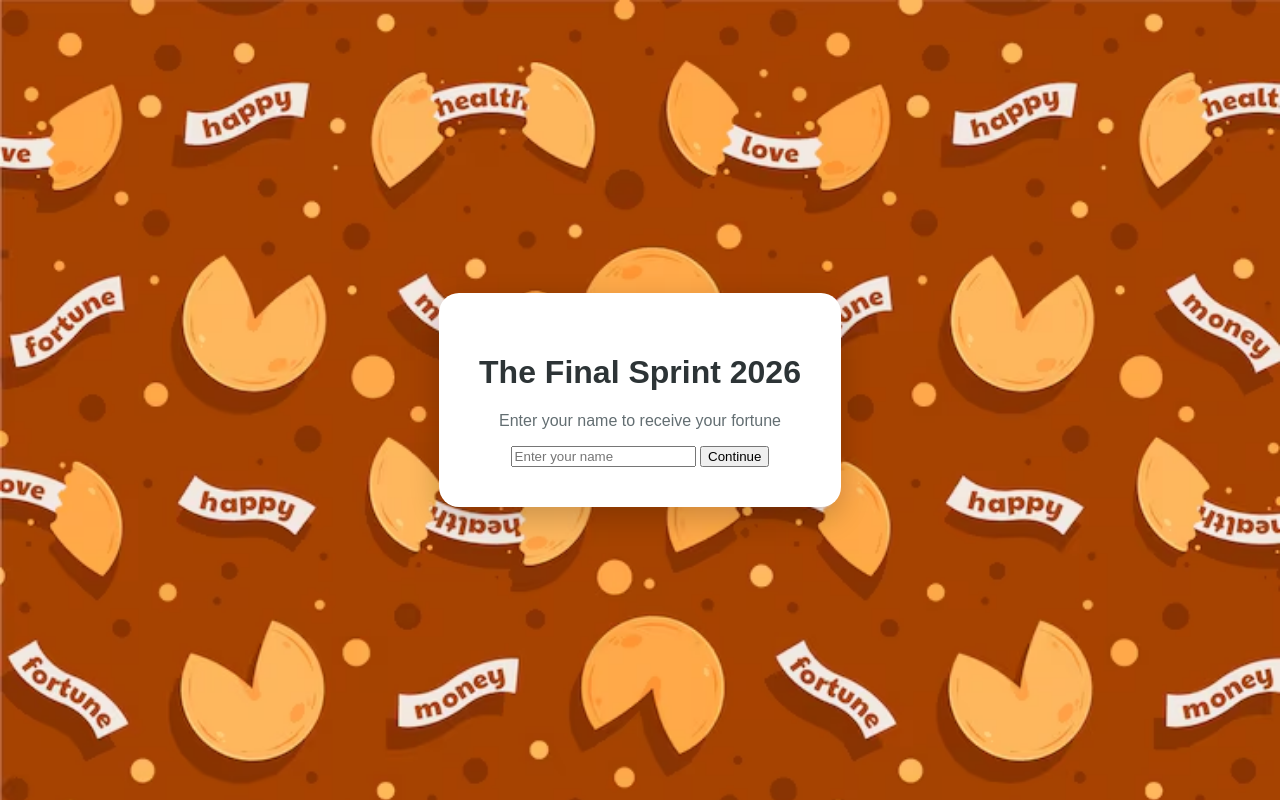
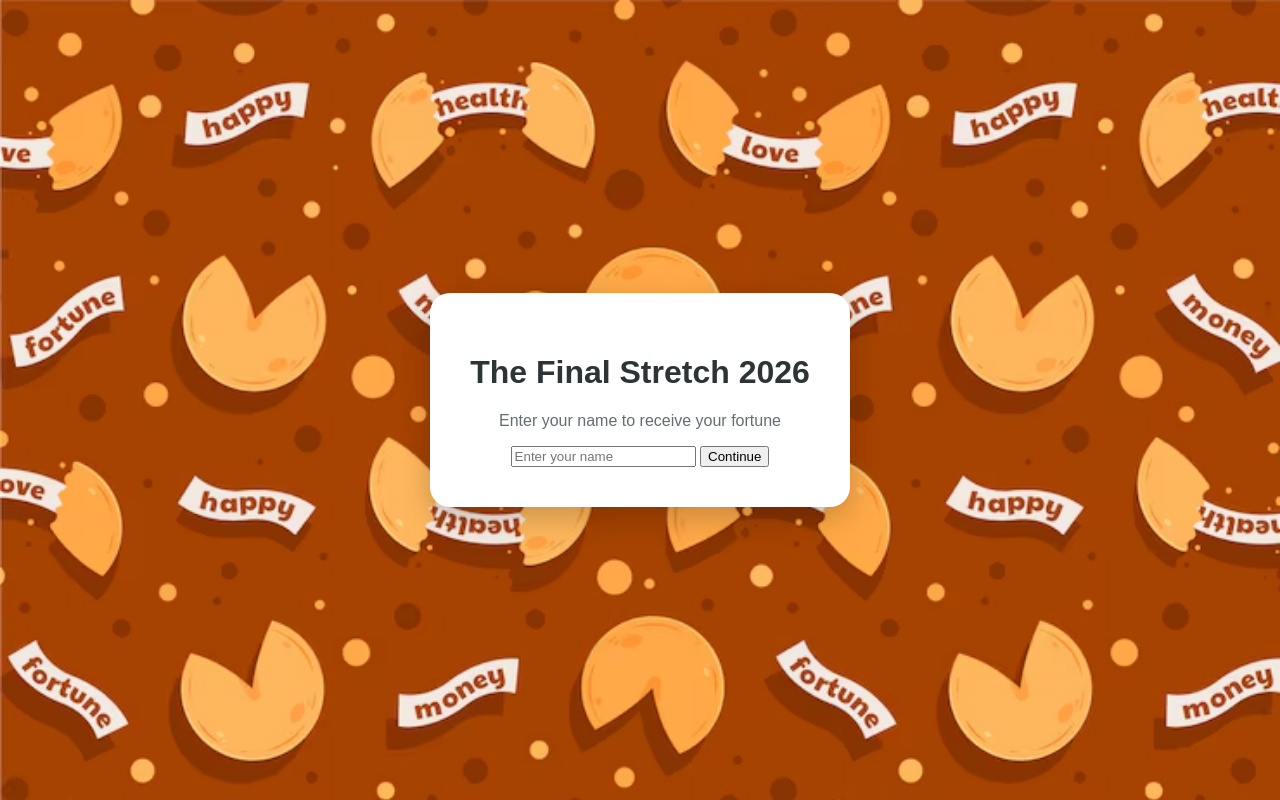
Before and after one commit to rhormillosa1993-lab/the-final-sprint-2026, a plain HTML site: page index.html in a window 1280 px wide. Drawn offline with Linux system fonts and the light colour scheme.

Commit message:
Update index.html

```diff
--- a/index.html
+++ b/index.html
@@ -5,14 +5,14 @@
 	<meta charset="UTF-8">
 	<meta name="viewport" content="width=device-width,initial-scale=1.0">
 
-	<title>Final Sprint Fortune Cookie</title>
+	<title>The Final Stretch - Fortune Cookie</title>
 	<link rel="stylesheet" href="style copy.css">
 </head>
 
 <body>
 <div class="container">
 		<div id="StartScreen">
-			<h1>The Final Sprint 2026</h1>
+			<h1>The Final Stretch 2026</h1>
 			<p>Enter your name to receive your fortune</p>
 
 			<input type="text" id="username" placeholder="Enter your name">
```
